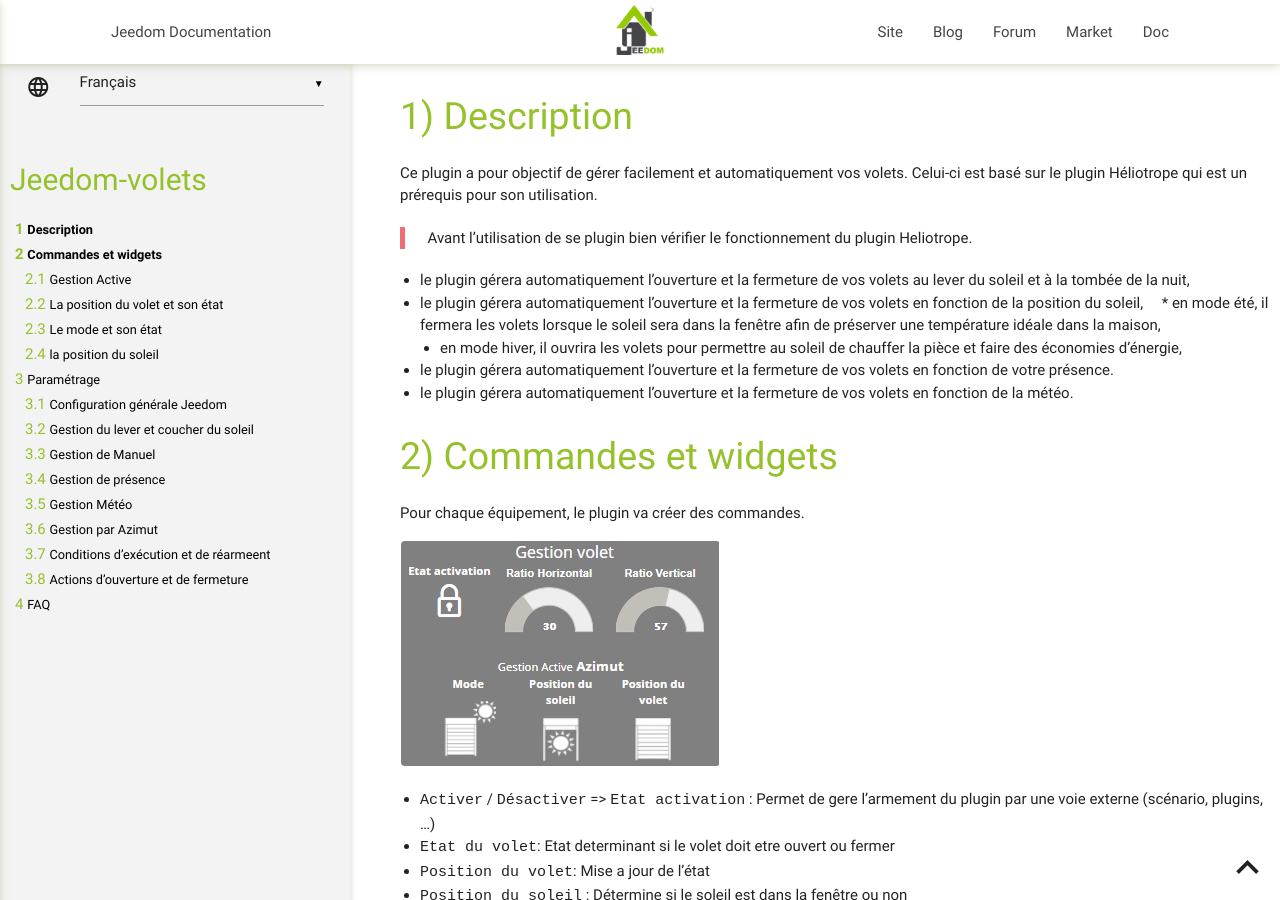
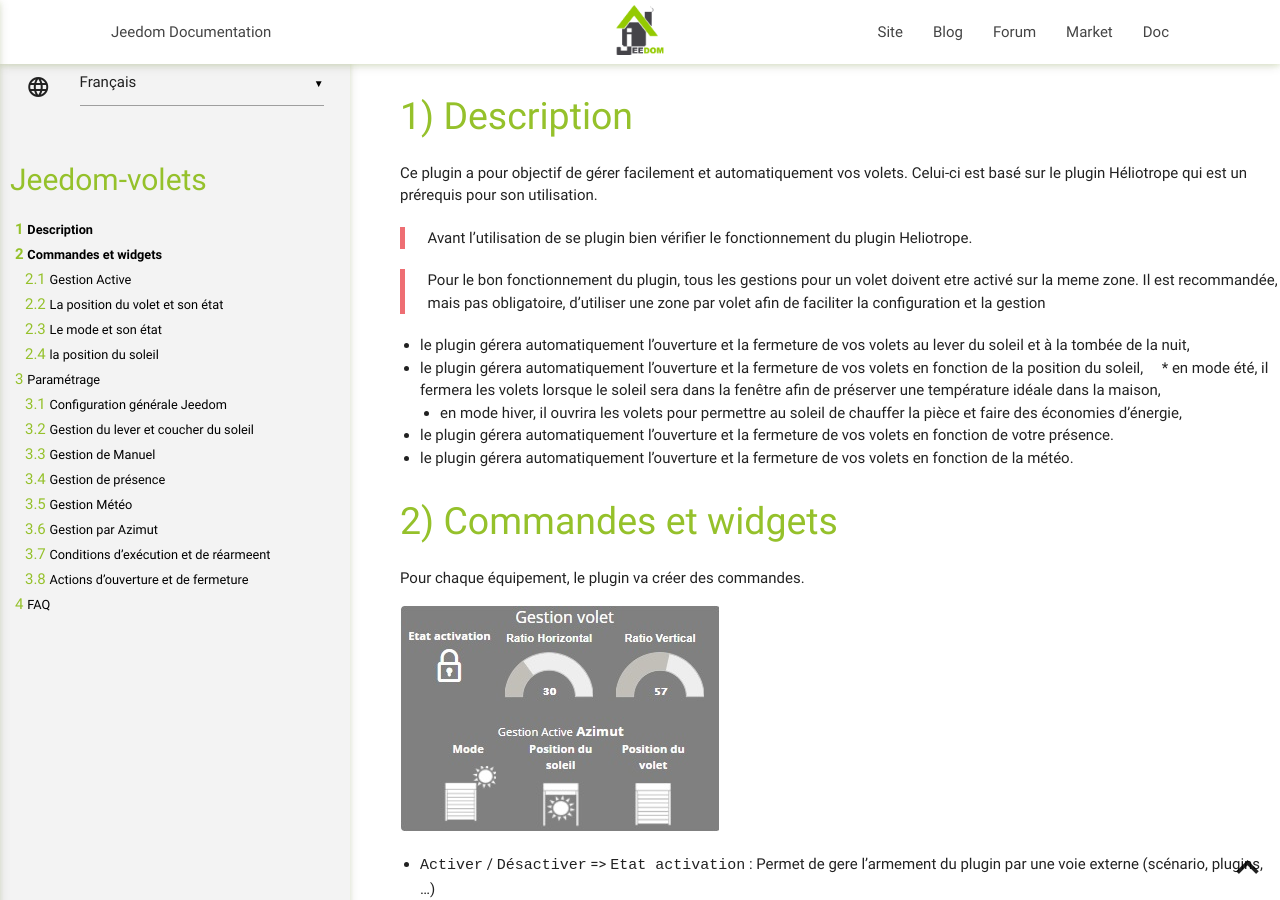
Before and after one commit to ndy913/Jeedom-Volets, a Jekyll site: the page built from docs/fr_FR/index.md, in a window 1280 px wide and 900 px high. Built offline with Jekyll 4.4.1, drawn with Linux system fonts in a browser that asks for light colours; our own code applies the rules of GitHub Pages for plain Markdown files.

Commit message:
Update index.md

```diff
--- a/docs/fr_FR/index.md
+++ b/docs/fr_FR/index.md
@@ -2,7 +2,11 @@ Description
 ===
 Ce plugin a pour objectif de gérer facilement et automatiquement vos volets.
 Celui-ci est basé sur le plugin Héliotrope qui est un prérequis pour son utilisation.
+
 > Avant l'utilisation de se plugin bien vérifier le fonctionnement du plugin Heliotrope.
+
+> Pour le bon fonctionnement du plugin, tous les gestions pour un volet doivent etre activé sur la meme zone.
+Il est recommandée, mais pas obligatoire, d'utiliser une zone par volet afin de faciliter la configuration et la gestion
 
 * le plugin gérera automatiquement l'ouverture et la fermeture de vos volets au lever du soleil et à la tombée de la nuit,
 * le plugin gérera automatiquement l'ouverture et la fermeture de vos volets en fonction de la position du soleil,
```
